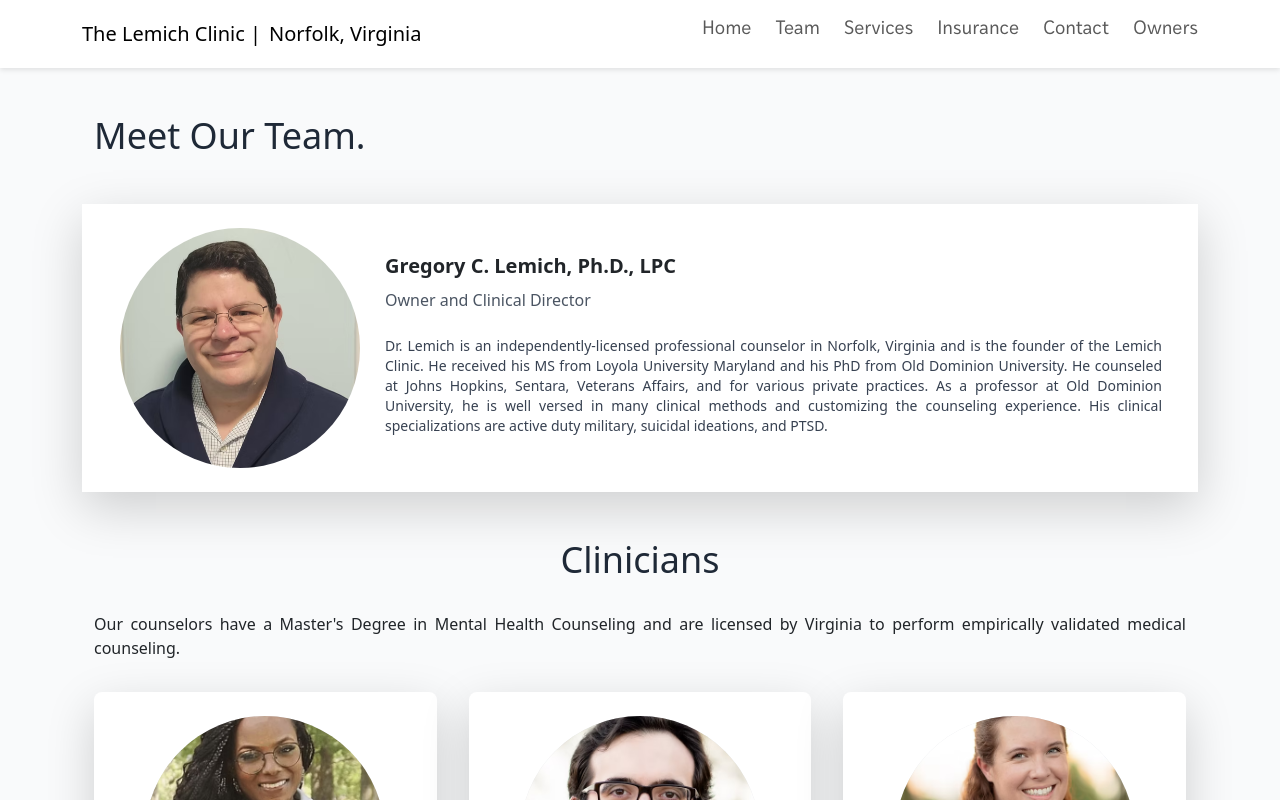
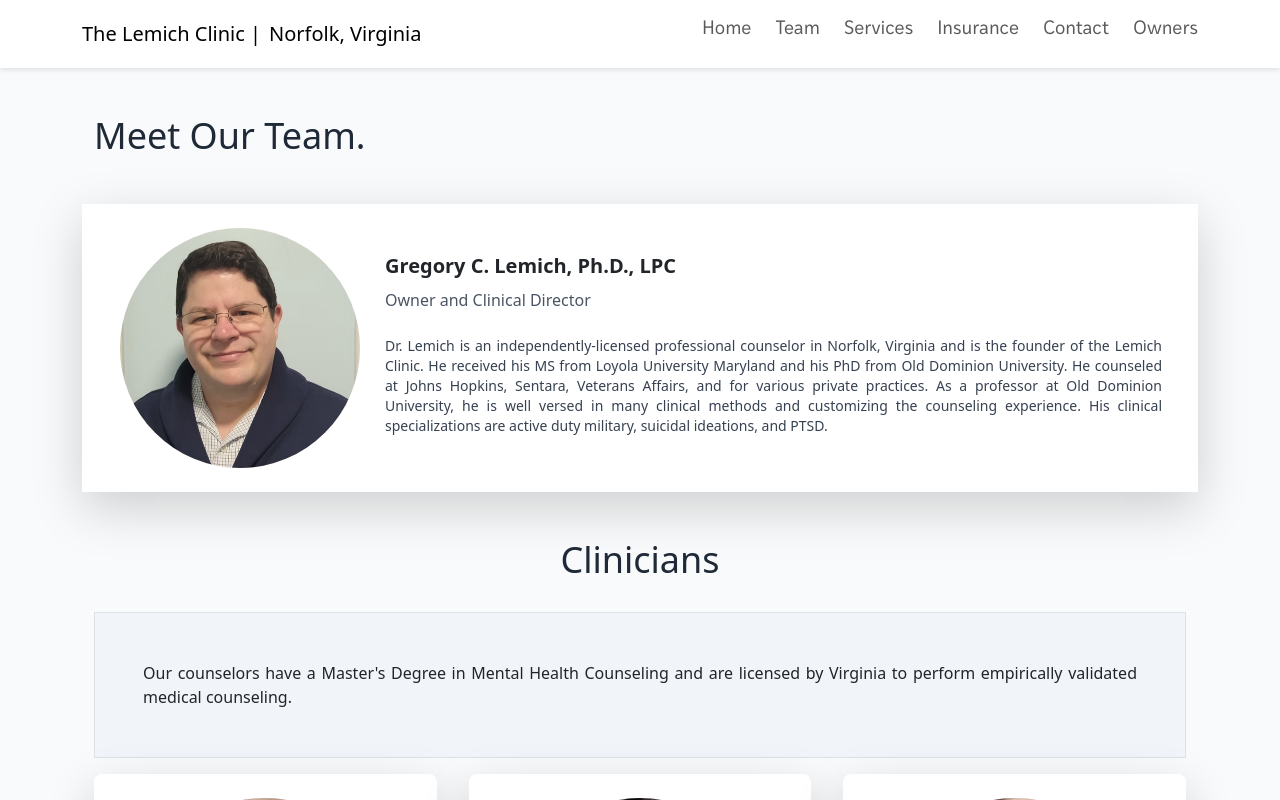
Before and after one commit to alexgoodestudio/lemichclinic_front-end, a React (Create React App) app: page /team in a window 1280 px wide. Shown: the top 800 px of the page. Built offline with nearby package versions, Linux system fonts and the light colour scheme; no server answers.

Commit message:
sectioned clinicians paragraph on team page

```diff
--- a/src/Components/Team.js
+++ b/src/Components/Team.js
@@ -193,7 +193,7 @@ function OurTeam() {
         <h2 className="text-4xl  thin text-center text-gray-800 mb-8">
           Clinicians
         </h2>
-          <p className="text-justify pb-3">Our counselors have a Master's Degree in Mental Health Counseling and are licensed by Virginia to perform empirically validated medical counseling.</p>
+          <p className="text-justify p-lg-5 p-3 border bg-slate-100">Our counselors have a Master's Degree in Mental Health Counseling and are licensed by Virginia to perform empirically validated medical counseling.</p>
         <div className="grid grid-cols-1 sm:grid-cols-2 md:grid-cols-3 gap-8">
           {team
             .filter((member) => member.role === "Clinician")
```
